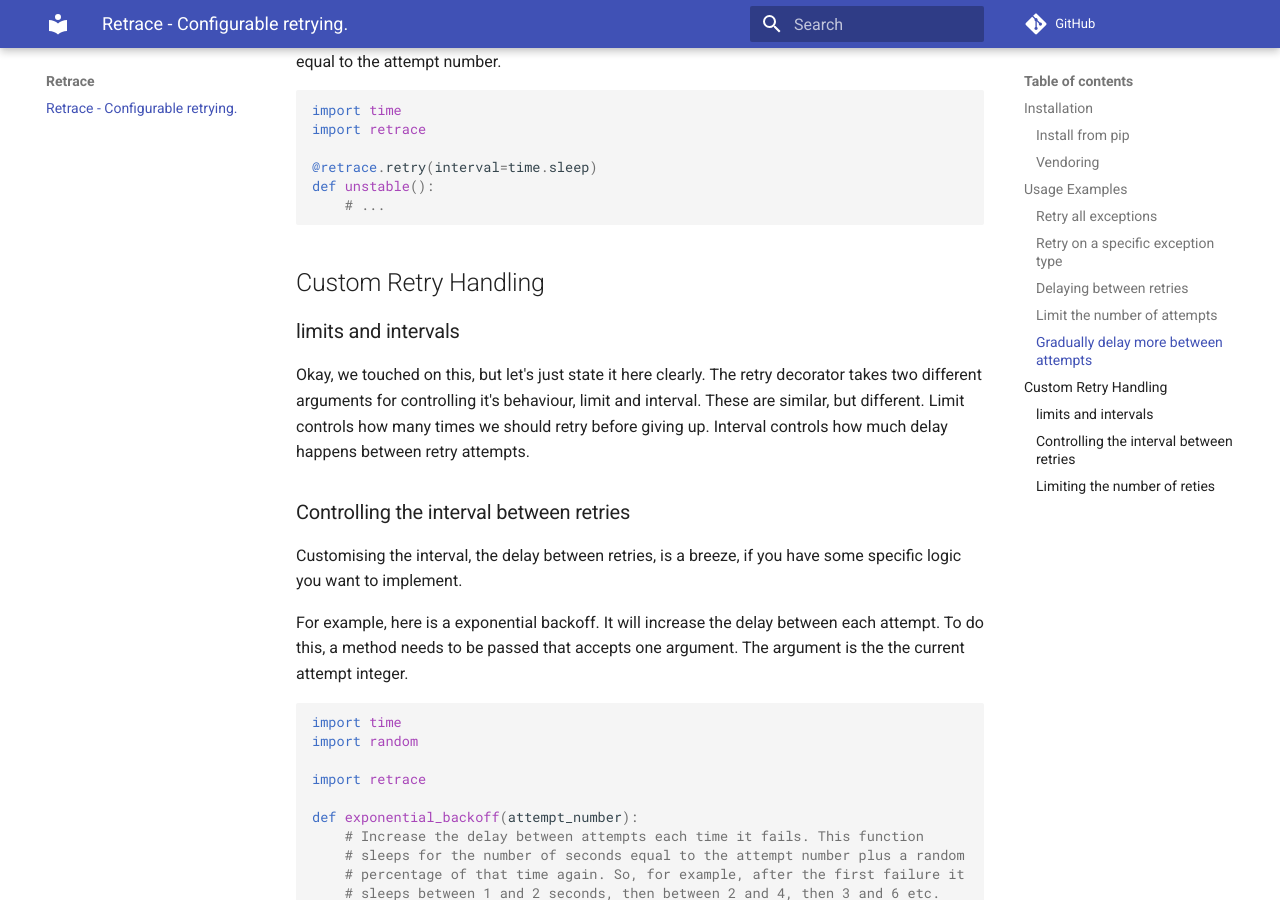
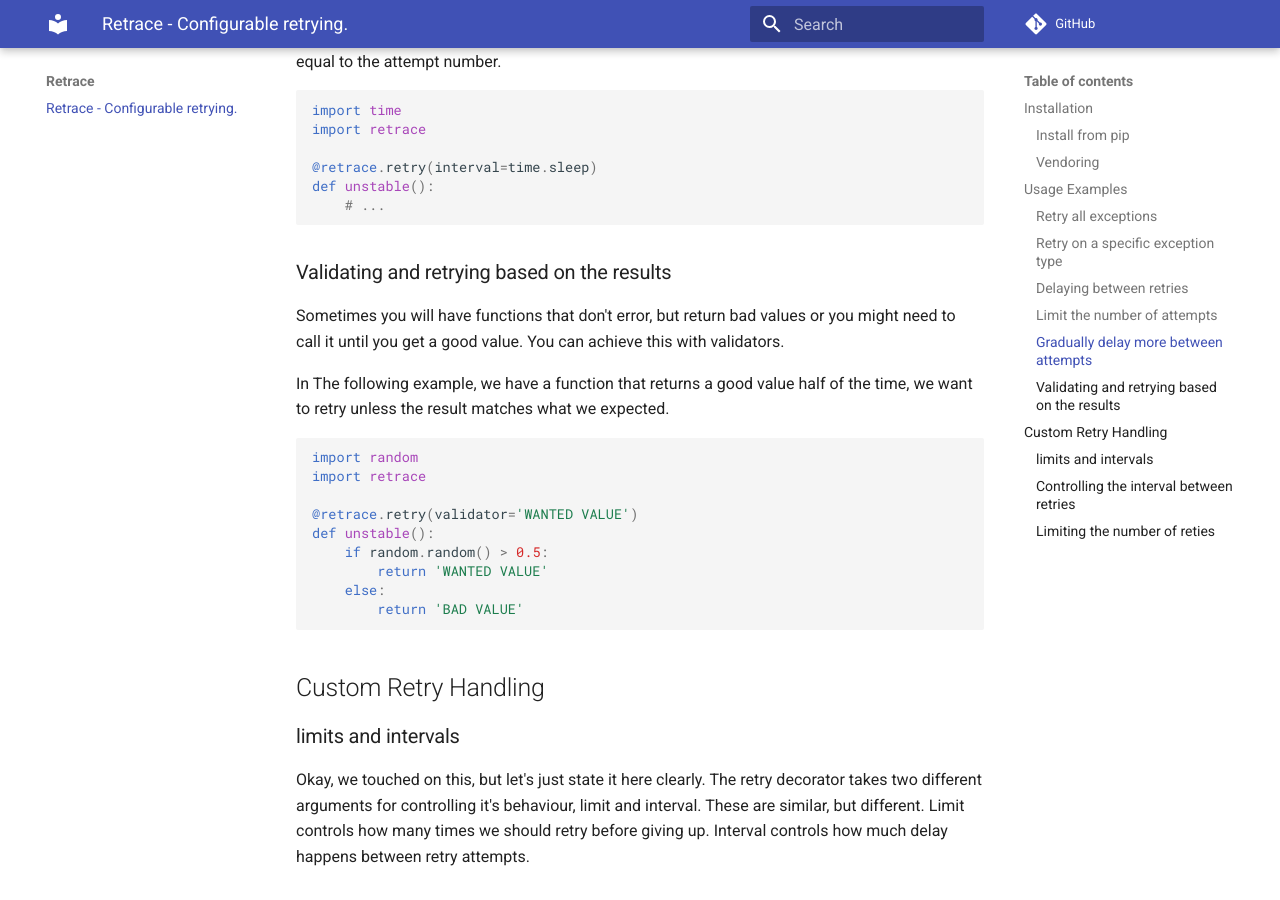
Before and after one commit to d0ugal/retrace, an MkDocs documentation site: the page built from docs/index.md, in a window 1280 px wide and 900 px high, scrolled down 2190 px. Built offline with MkDocs 1.6.1 and Material for MkDocs 9.7.7, drawn with Linux system fonts in a browser that asks for light colours; comment, search, counter and statistics services are not loaded.

Commit message:
Add initial support for validators

````diff
--- a/docs/index.md
+++ b/docs/index.md
@@ -136,6 +136,27 @@
     # ...
 ```
 
+### Validating and retrying based on the results
+
+Sometimes you will have functions that don't error, but return bad values or
+you might need to call it until you get a good value. You can achieve this
+with validators.
+
+In The following example, we have a function that returns a good value half
+of the time, we want to retry unless the result matches what we expected.
+
+```python
+import random
+import retrace
+
+@retrace.retry(validator='WANTED VALUE')
+def unstable():
+    if random.random() > 0.5:
+        return 'WANTED VALUE'
+    else:
+        return 'BAD VALUE'
+```
+
 
 ## Custom Retry Handling
 
````
Also changed, not shown: 2 other files.
